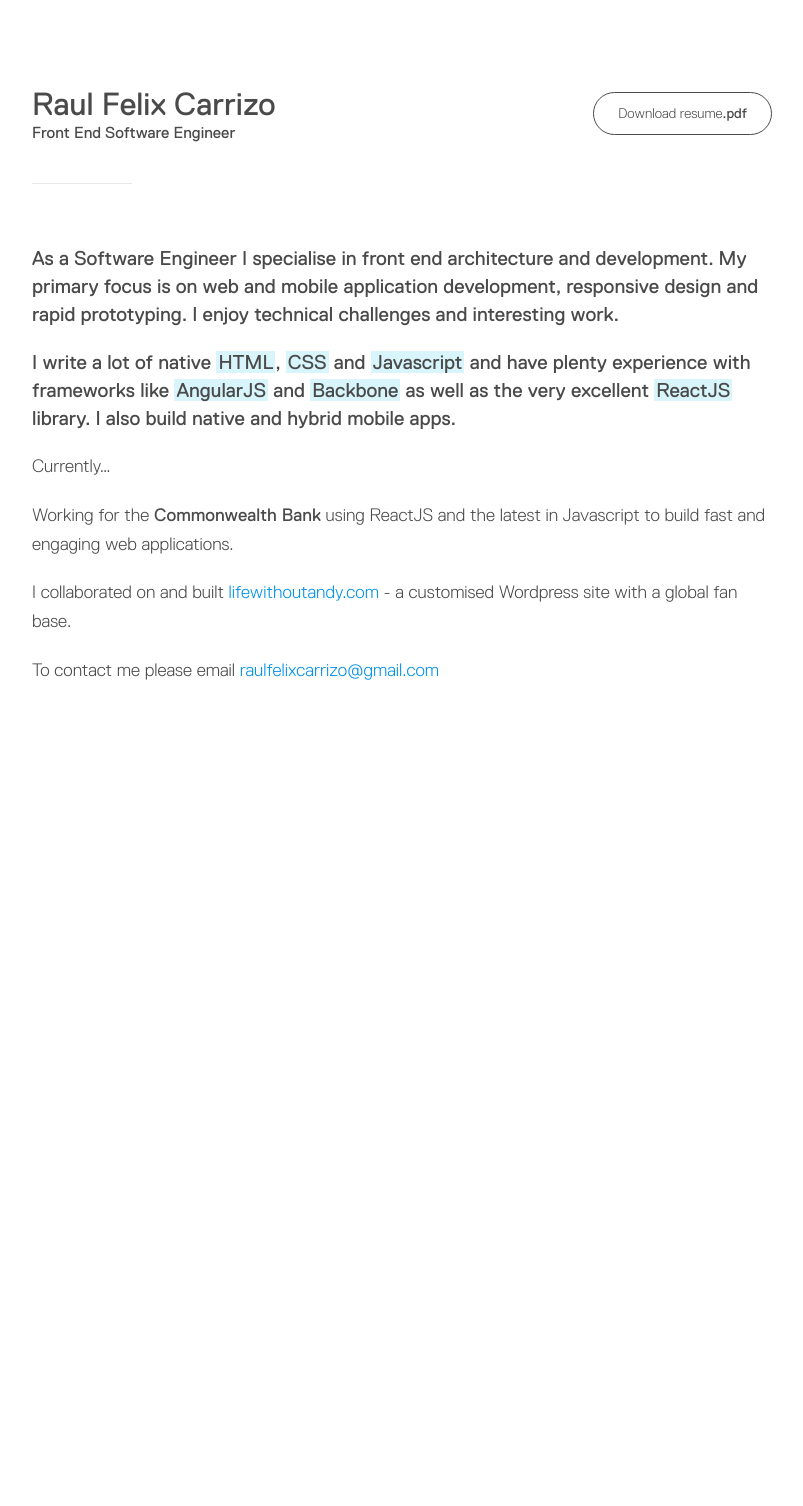
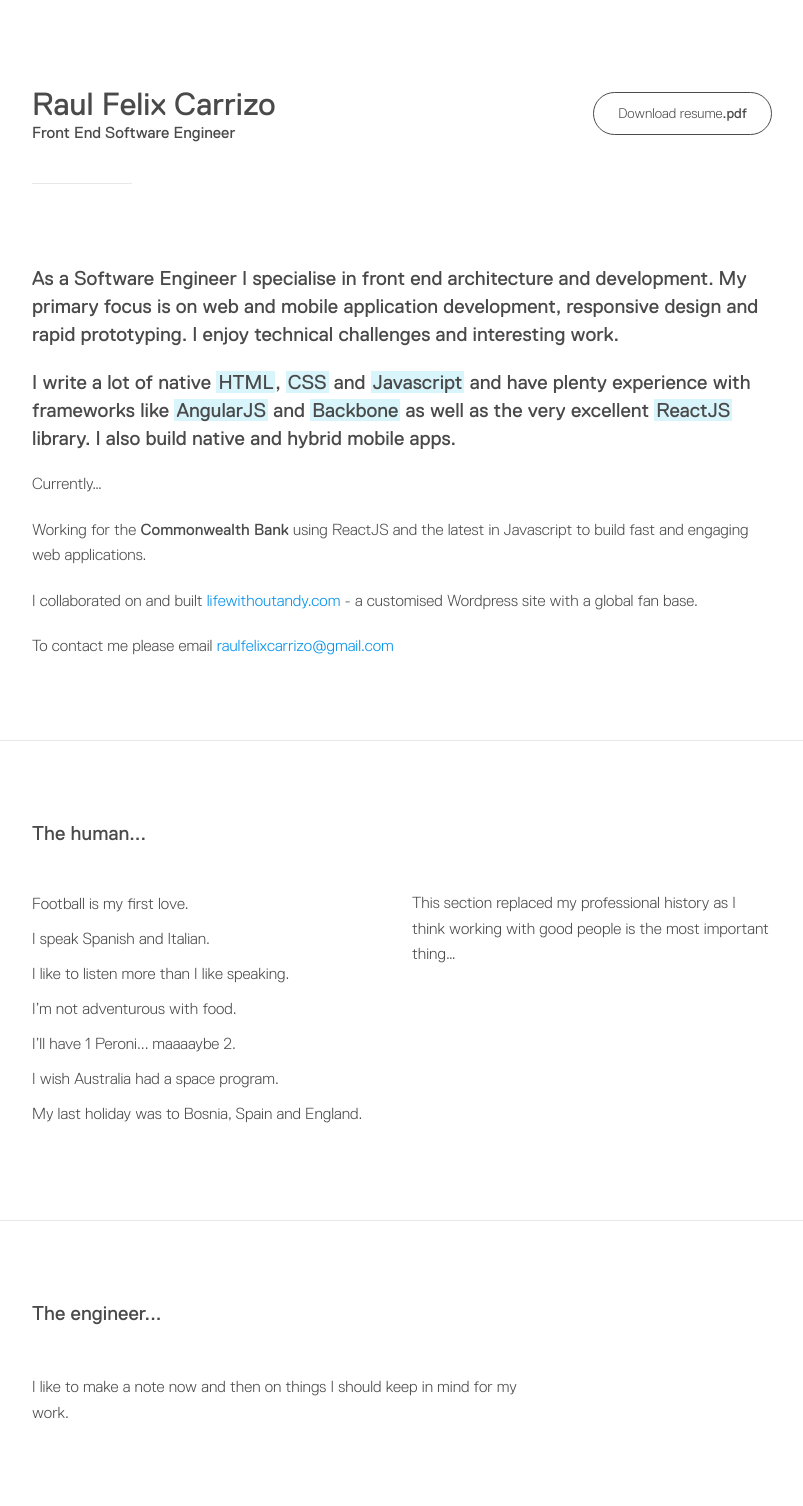
Before and after one commit to raulfelix/raulfelix.github.io, a Jekyll site: the page built from index.markdown, in a window 1280 px wide. Shown: the whole page, without its empty margins (238-1041 px from the left). Built offline with Jekyll 4.4.1, drawn with Linux system fonts in a browser that asks for light colours; before the commit the page ends 900 px from its top, so only the background shows below that.

Commit message:
Including a human touch

```diff
--- /dev/null
+++ b/_includes/engineer.html
@@ -0,0 +1,8 @@
+<section class="content-primary content-break">
+  <div class="f-grid f-row">
+    <div class="f-2-3 bp-s-1">
+      <h2>The engineer...</h2>
+      <p>I like to make a note now and then on things I should keep in mind for my work.</p>
+    </div>
+  </div>
+</section>
--- /dev/null
+++ b/_includes/human.html
@@ -0,0 +1,19 @@
+<section class="content-primary content-break">
+  <div class="f-grid f-row">
+    <div class="f-1-2 bp-s-1">
+      <h2>The human...</h2>
+      <ul>
+        <li>Football is my first love.</li>
+        <li>I speak Spanish and Italian.</li>
+        <li>I like to listen more than I like speaking.</li>
+        <li>I’m not adventurous with food.</li>
+        <li>I’ll have 1 Peroni... maaaaybe 2.</li>
+        <li>I wish Australia had a space program.</li>
+        <li>My last holiday was to Bosnia, Spain and England.</li>
+      </ul>
+    </div>
+    <div class="f-1-2 bp-s-1 human-quote">
+      <p>This section replaced my professional history as I think working with good people is the most important thing…</p>
+    </div>
+  </div>
+</section>
--- a/_layouts/default.html
+++ b/_layouts/default.html
@@ -27,6 +27,9 @@ title: Raul Felix Carrizo
         </div>
       </div>
     </section>
+
+    {% include human.html %}
+    {% include engineer.html %}
 
     <!--section class="content-primary">
       <div class="f-grid f-row">
--- a/_sass/_layout.scss
+++ b/_sass/_layout.scss
@@ -1,14 +1,17 @@
-.content {
+
+.content-primary {
+  padding: rem(80) 0;
 }
 
-.content-primary {
-  padding: rem(60) 0;
+.content-break {
+  border-top: 1px solid #e8e8e8;
 }
 
-.content-secondary {
-  background-color: #fafafa;
-  padding: rem(60) 0;
+
+.human-quote {
+  margin-top: rem(70);
 }
+
 
 .card {
   border-bottom: 1px solid #f0f0f0;
@@ -128,6 +131,13 @@
 }
 
 @include bp(mobile) {
+
+  // .content-primary {
+  //   .bp-s-1 {
+  //     margin-bottom: rem(40);
+  //   }
+  // }
+
   .card-tabular {
     padding: rem(20);
   }
--- a/_sass/_typo.scss
+++ b/_sass/_typo.scss
@@ -11,14 +11,16 @@ strong {
   font-weight: normal;
 }
 
-h1, h2, h5 {
-  font-family: $light;
+
+h1 {
+  font-family: $medium;
   font-size: 32px;
 }
 
 h2 {
   font-size: 20px;
-  margin-bottom: rem(20);
+  font-family: $medium;
+  margin-bottom: rem(50);
 }
 
 h5 {
@@ -53,14 +55,26 @@ h6, .h6 {
   padding: 0;
 }
 
+ul li {
+  font-size: 16px;
+  margin-bottom: rem(16);
+}
+
 p {
   font-size: 18px;
   margin-bottom: rem(20);
   line-height: 1.6;
 }
 
-.content-primary p:last-child {
-  margin-bottom: 0;
+.content-primary {
+
+  p {
+    font-size: 16px;
+  }
+
+  p:last-child {
+    margin-bottom: 0;
+  }
 }
 
 .content-secondary {
```
